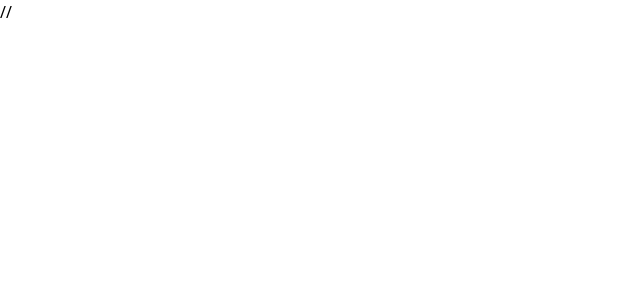
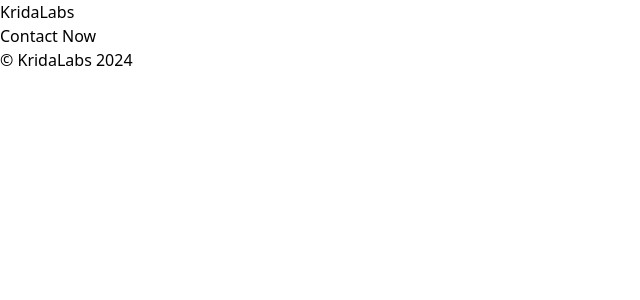
Before and after one commit to khagendrajora/KridaLabs-Website, a React (Vite) app: page / in a window 1280 px wide. Shown: the top 300 px of the page, without its empty margins (0-640 px from the left). Built offline with nearby package versions, Linux system fonts and the light colour scheme.

Commit message:
`add`: 🎨 ➕ basic setup layout and primary color

```diff
--- a/package.json
+++ b/package.json
@@ -11,7 +11,8 @@
   },
   "dependencies": {
     "react": "^18.2.0",
-    "react-dom": "^18.2.0"
+    "react-dom": "^18.2.0",
+    "react-router-dom": "^6.23.1"
   },
   "devDependencies": {
     "@types/react": "^18.2.66",
--- a/src/App.tsx
+++ b/src/App.tsx
@@ -1,11 +1,17 @@
-function App() {
+import { RouterProvider, createBrowserRouter } from "react-router-dom";
+import Home from "./pages/Home";
+
+const router = createBrowserRouter([
+  {
+    path: "/",
+    element: (
+      <Home />
+    ),
+  },
+]);
+
+export default function App() {
   return (
-    <>
-      <header>
-        //
-      </header>
-    </>
+    <RouterProvider router={router} />
   );
 }
-
-export default App
--- /dev/null
+++ b/src/components/Button/Button.tsx
@@ -0,0 +1,9 @@
+import { ReactNode } from "react";
+
+export default function Button({ children }: { children: ReactNode }) {
+  return (
+    <button>
+      {children}
+    </button >
+  );
+}
--- /dev/null
+++ b/src/components/Footer/Footer.tsx
@@ -0,0 +1,9 @@
+import { ReactNode } from "react";
+
+export default function Footer({ children }: { children: ReactNode }) {
+  return (
+    <footer>
+      {children}
+    </footer>
+  );
+}
--- a/src/components/Header/Header.tsx
+++ b/src/components/Header/Header.tsx
@@ -1,6 +1,6 @@
 import { ReactNode } from "react";
 
-function Header({ children }: { children: ReactNode }) {
+export default function Header({ children }: { children: ReactNode }) {
   return (
     <header>
       {children}
--- a/src/pages/Home/index.tsx
+++ b/src/pages/Home/index.tsx
@@ -1,7 +1,10 @@
-function Home() {
+import Button from "../../components/Button/Button";
+import DefaultLayout from "../Layouts/DefaultLayout";
+
+export default function Home() {
   return (
     <DefaultLayout>
-      Hello
+      <Button>Contact Now</Button>
     </DefaultLayout>
   );
 }
--- a/src/pages/Layouts/DefaultLayout.tsx
+++ b/src/pages/Layouts/DefaultLayout.tsx
@@ -1,16 +1,18 @@
 import { ReactNode } from "react";
+import Footer from "../../components/Footer/Footer";
+import Header from "../../components/Header/Header";
 
-function DefaultLayout({ children }: { children: ReactNode }) {
+export default function DefaultLayout({ children }: { children: ReactNode }) {
   return (
     <>
       <Header>
-        //
+        <h1>KridaLabs</h1>
       </Header>
       <main>
         {children}
       </main>
       <Footer>
-        //
+        &copy; KridaLabs {new Date().getFullYear()}
       </Footer>
     </>
   );
--- a/tailwind.config.js
+++ b/tailwind.config.js
@@ -2,7 +2,11 @@
 export default {
   content: ["./index.html", "./src/**/*.{js,ts,jsx,tsx}"],
   theme: {
-    extend: {},
+    extend: {
+      colors: {
+        primary: "#2639ed",
+      },
+    },
   },
   plugins: [],
 };
```
Also changed, not shown: 1 other file (tests, documents, lock files or other folders).
